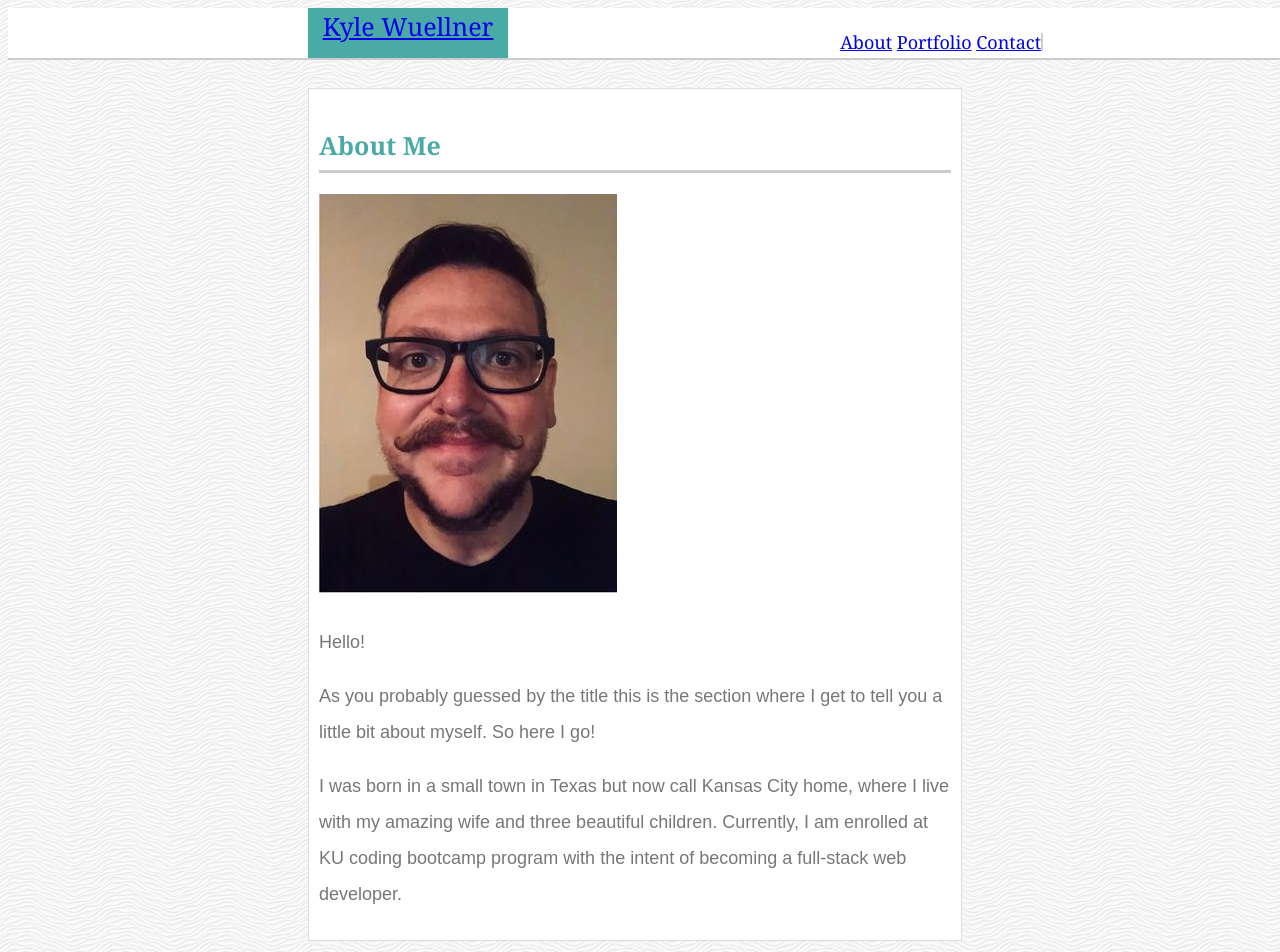
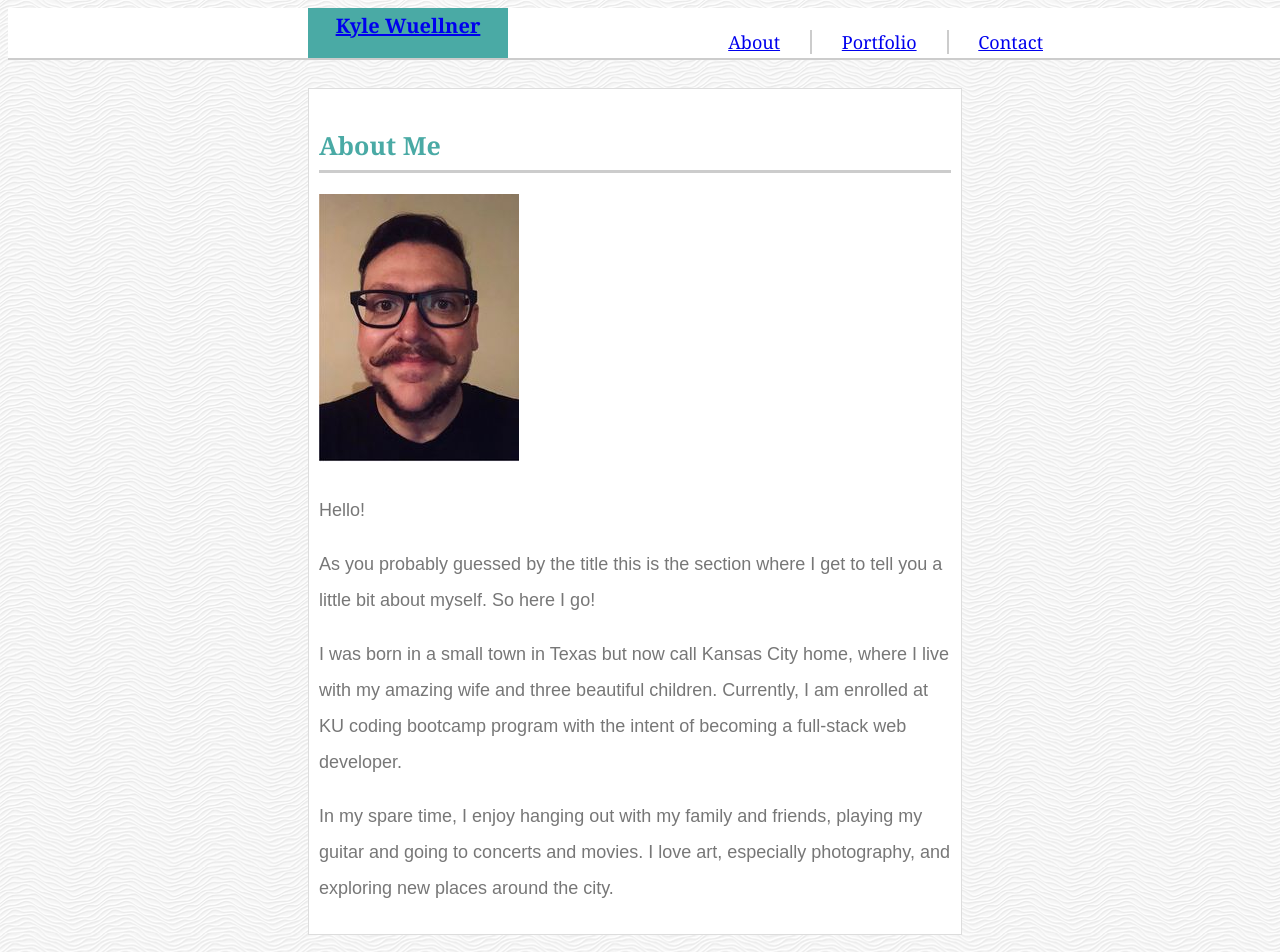
Before and after one commit to kwuellner/Basic-Portfolio, a plain HTML site: page index.html in a window 1280 px wide. Shown: the top 952 px of the page. Drawn offline with Linux system fonts and the light colour scheme.

Commit message:
added more styling

```diff
--- a/assests/css/style.css
+++ b/assests/css/style.css
@@ -42,19 +42,26 @@ h1 {
     font-family: Georgia, 'Times New Roman', Times, serif;
     background-color: #4aaaa5;
     float: left;
+    font-weight: 700;
     text-align: center;
-    font-size: 25px;
+    font-size: 20px;
 }
 
 nav {
-    margin-top: 25px;
-    margin-right: 125px;
+    margin: 25px 125px 0 0;
     float: right;
     display: inline-block;
-    border-right: 2px solid;
     border-color: #cccccc;
     padding-left: 15px;
     line-height: 18px;
+}
+
+#portfolio {
+    margin: 25px 25px 0 25px;
+    padding: 0  30px;
+    border-right: 2px solid;
+    border-left: 2px solid;
+    border-color: #cccccc;
 }
 
 #main-container {
@@ -103,7 +110,8 @@ footer {
     overflow: auto;
     position: relative;
     float: left;
-    margin: 20px 0 25px;
+    margin: 20px 0 25px 15px;
+    margin-right: 30px;
 }
 
 .work img {
--- a/index.html
+++ b/index.html
@@ -12,7 +12,7 @@
             <a href="index.html" id="myname">Kyle Wuellner</a>
             <nav>
                 <a href="index.html">About</a>
-                <a href="portfolio.html">Portfolio</a>
+                <a href="portfolio.html" id=portfolio>Portfolio</a>
                 <a href="contact.html">Contact</a>
             </nav>
         </div>
@@ -22,7 +22,7 @@
         <section class="main-container">
             <h1>About Me</h1>
 
-            <img src="assests/images/me_result.jpg">
+            <img src="assests/images/me_result_1.jpg">
 
             <p>
                 Hello!
@@ -36,6 +36,10 @@
                 three beautiful children. Currently, I am enrolled at KU coding bootcamp program with the intent of
                 becoming a full-stack web developer.
             </p>
+            <P>
+                In my spare time, I enjoy hanging out with my family and friends, playing my guitar and going to
+                concerts and movies. I love art, especially photography, and exploring new places around the city.
+            </P>
         </section>
     </div>
 
```
Also changed, not shown: contact.html (+1 -1 lines), portfolio.html (+1 -1 lines), assests/images/me_result_1.jpg (added).
